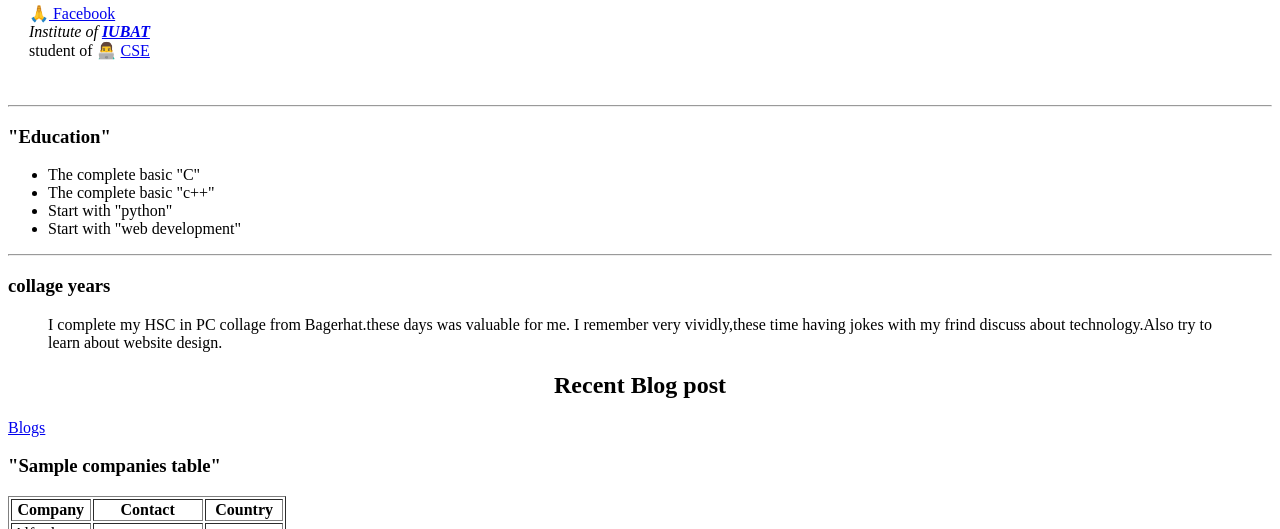
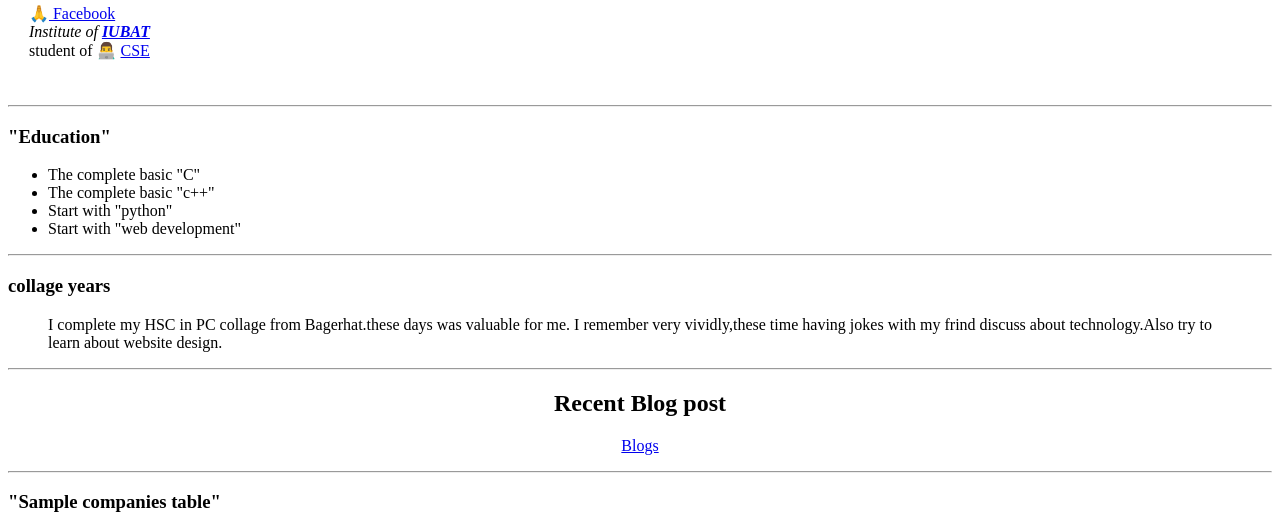
Before and after one commit to Puja-3033/puja-33, a plain HTML site: page index.html in a window 1280 px wide. Shown: the part 221-750 px from the top of the page. Drawn offline with Linux system fonts and the light colour scheme.

Commit message:
Update index.html

```diff
--- a/index.html
+++ b/index.html
@@ -31,9 +31,9 @@
   <hr>
   <h3> collage years</h3>
 <blockquote>I complete my HSC in PC collage from Bagerhat.these days was valuable for me. I remember very vividly,these time having jokes with my frind discuss about technology.Also try to learn about website design. </blockquote>
-<p><h2 class="Scction-title"><center>Recent Blog post</center></h2></p>
-<p> <a href="https://basic-beginner.blogspot.com/"> Blogs</a>
- </p>
+<hr><p><h2 class="Scction-title"><center>Recent Blog post</center></h2></p>
+<p> <center><a href="https://basic-beginner.blogspot.com/"> Blogs</a>
+  </center></p><hr>
   <h3><b> "Sample companies table" </b></h3>
   <table style="width:20%" border="1">
     <tr>
```
